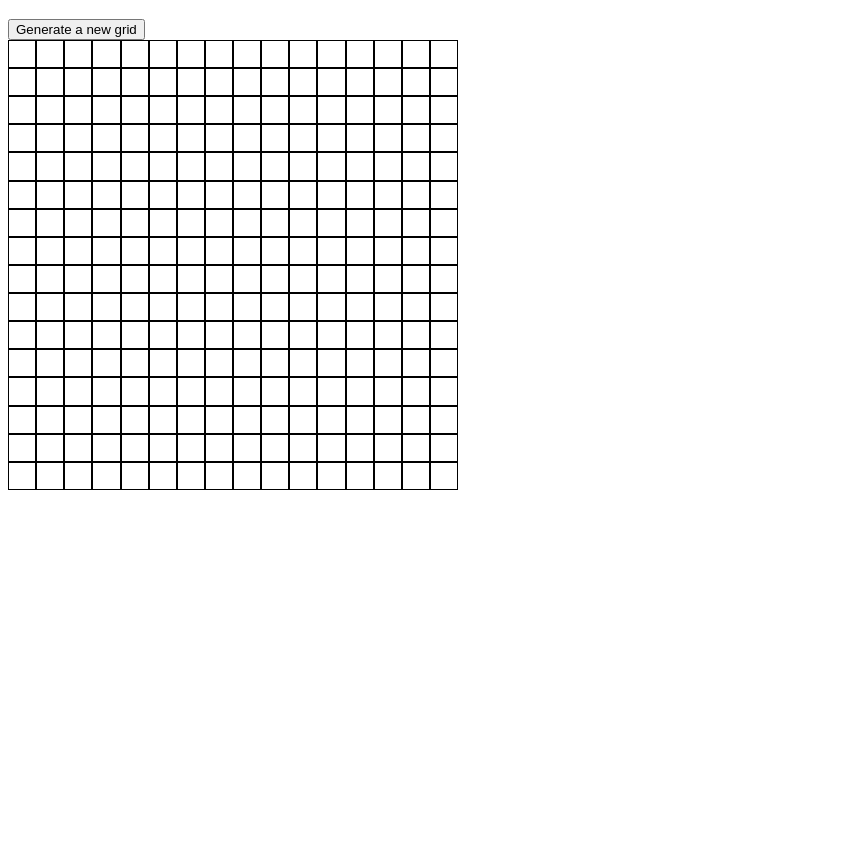
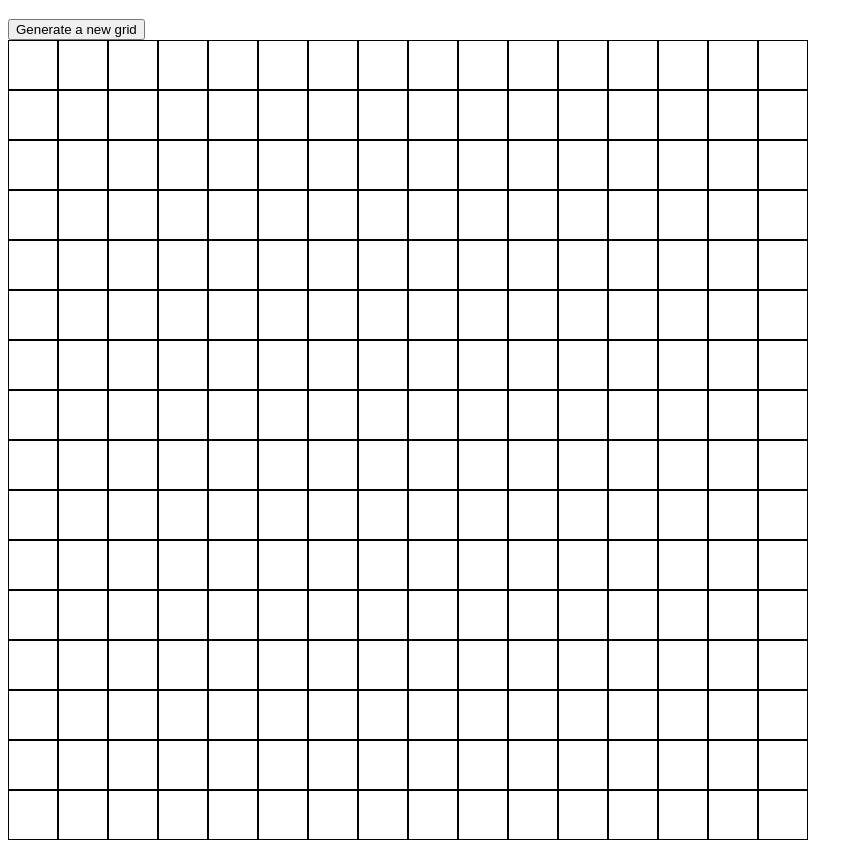
Before and after one commit to rafyls/odin-projects, a plain HTML site: page 04-etch-a-sketch/index.html in a window 1280 px wide. Shown: the part 61-909 px from the top of the page, without its empty margins (0-863 px from the left). Before the commit the page ends 800 px from the top, so only its background shows below. Drawn offline with Linux system fonts and the light colour scheme.

Commit message:
Increase the grid size

```diff
--- a/04-etch-a-sketch/style.css
+++ b/04-etch-a-sketch/style.css
@@ -11,8 +11,8 @@ html {
 #container {
   display: flex;
   flex-wrap: wrap;
-  width: 450px;
-  height: 450px;
+  width: 800px;
+  height: 800px;
 }
 
 .div-item {
```
